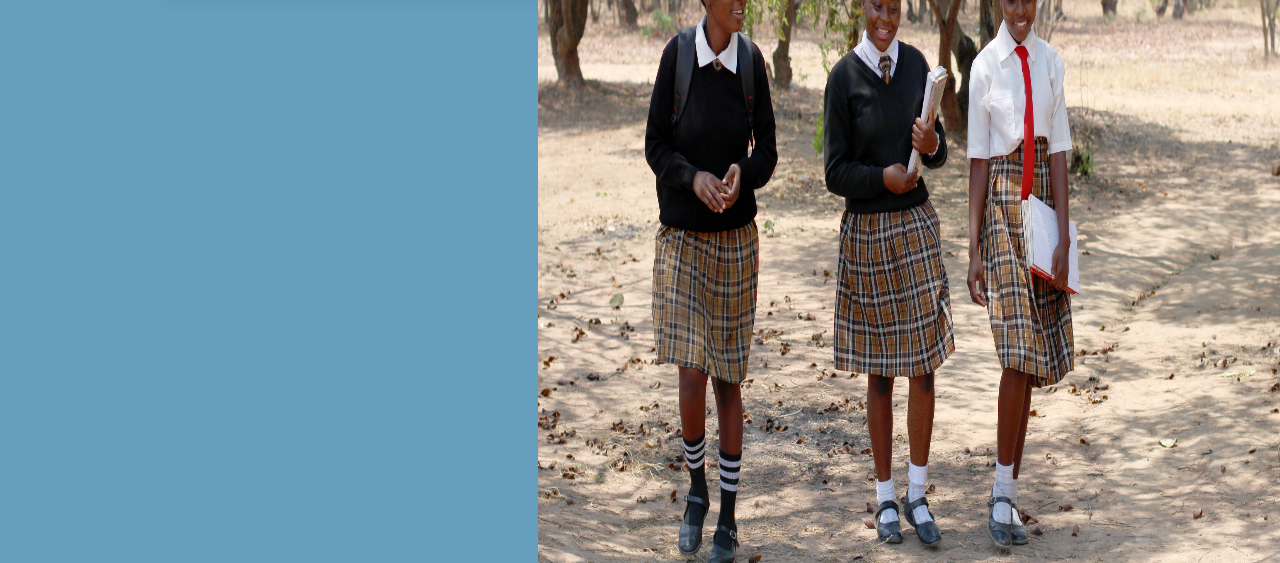
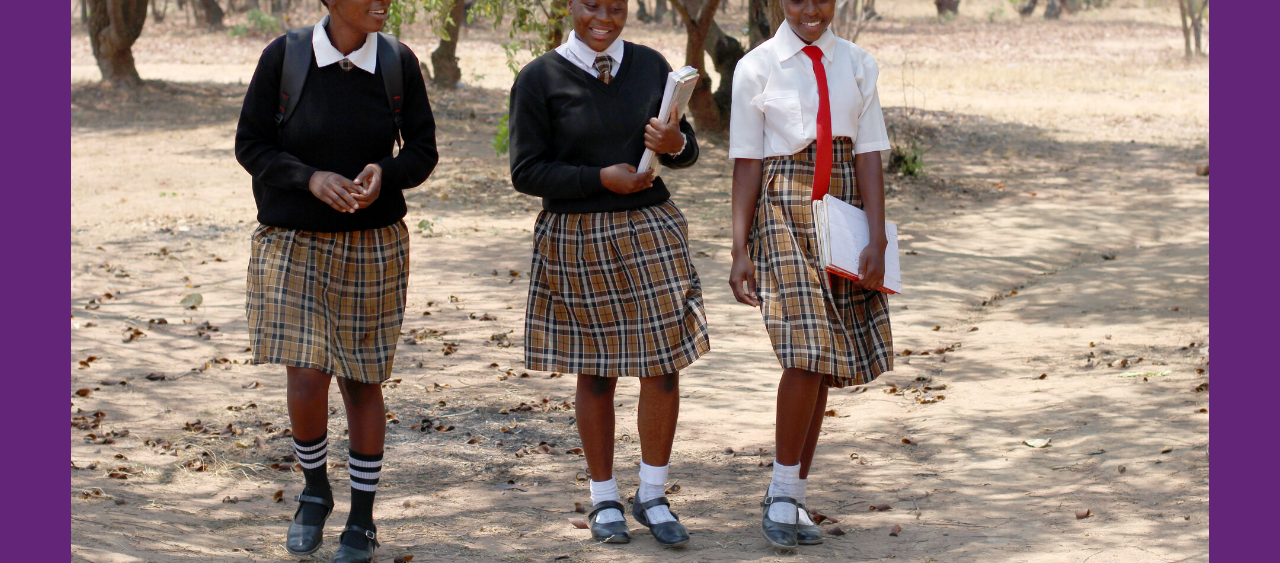
Before and after one commit to jmpundu-bot/camfed, a website: page public/index.html in a window 1280 px wide. Shown: the part 237-800 px from the top of the page. Drawn offline with Linux system fonts and the light colour scheme.

Commit message:
Fit full background photo across screen sizes

```diff
--- a/public/style.css
+++ b/public/style.css
@@ -5,8 +5,8 @@
 .secondary-link{background:#64748b}
 
 
-/* CAMFED Zambia photo and blue patterned panel, inspired by the supplied reference. */
-body.purple-page{background-color:#659fbd;background-image:linear-gradient(90deg,#659fbd 0 42%,transparent 42%),url('/images/camfed-background.jpg');background-size:100% 100%,58% 100%;background-position:left top,right center;background-repeat:no-repeat;background-attachment:fixed,fixed;min-height:100vh;}
+/* Keep the complete CAMFED Zambia background photo visible on every screen size. */
+body.purple-page{background-color:#622577;background-image:url('/images/camfed-background.jpg');background-size:contain;background-position:center;background-repeat:no-repeat;background-attachment:fixed;min-height:100vh;}
 body.purple-page .container{min-height:100vh;padding-top:32px;padding-bottom:32px;}
 @media(max-width:700px){body.purple-page .container{padding:12px 8px;}}
 
```
